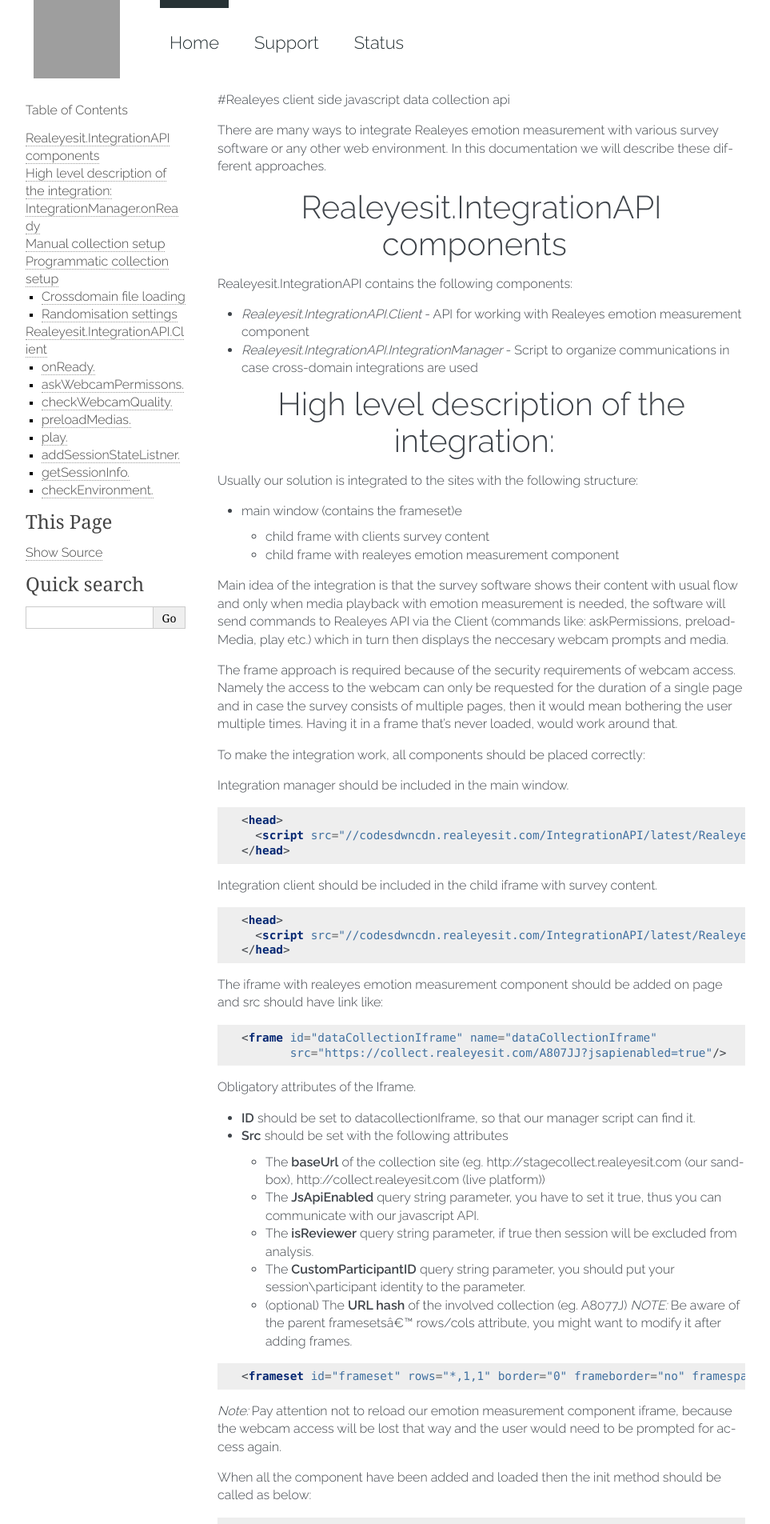
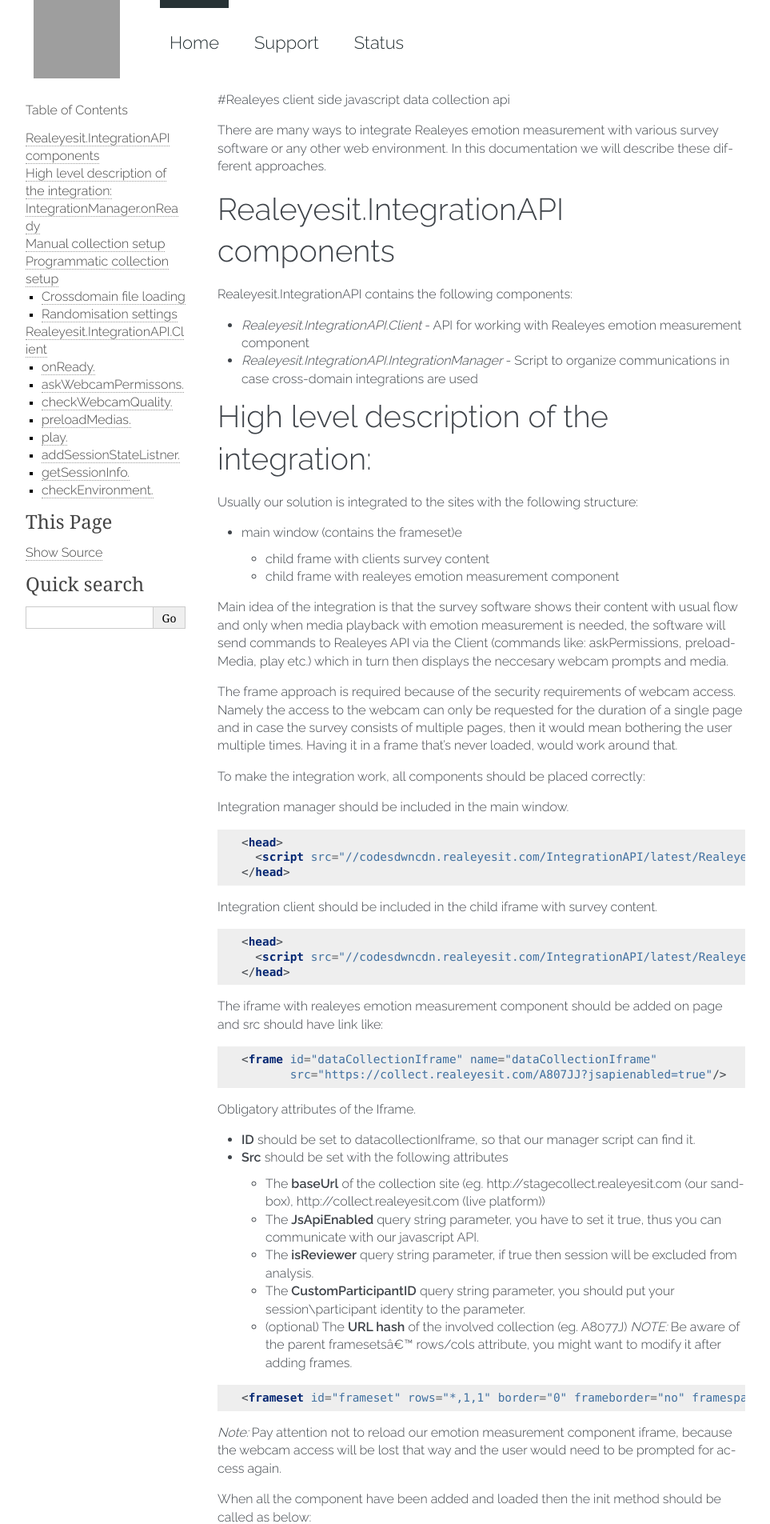
Before and after one commit to achueshkov/DC1-docs, a Sphinx documentation site: the page built from docs/README.md, in a window 1280 px wide. Shown: the top 1905 px of the page at 80% size, without its empty margins (148-1111 px from the left). Built offline with Sphinx 7.4.7, drawn with Linux system fonts in a browser that asks for light colours; formulas are drawn with MathJax 3; grey boxes are pictures that could not be loaded.

Commit message:
test version

```diff
--- a/docs/_static/custom.css
+++ b/docs/_static/custom.css
@@ -222,11 +222,12 @@
     width: 980px;
 }
 
-div.body h1 {
-       font-size: 40px;
-       line-height: 46px;
-       text-align: center;
-       font-family:'Raleway',sans-serif;
+h1 {
+       font-family:'Raleway',sans-serif !IMPORTANT;
+}
+
+h2 {
+       font-family:'Raleway',sans-serif !IMPORTANT;
 }
 
 
--- a/docs/conf.py
+++ b/docs/conf.py
@@ -118,7 +118,6 @@
 # Example configuration for intersphinx: refer to the Python standard library.
 #intersphinx_mapping = {'https://docs.python.org/': None}
 
-
 from recommonmark.parser import CommonMarkParser
 
 source_parsers = {
```
Also changed, not shown: docs/index.rst (line endings or trailing spaces).
